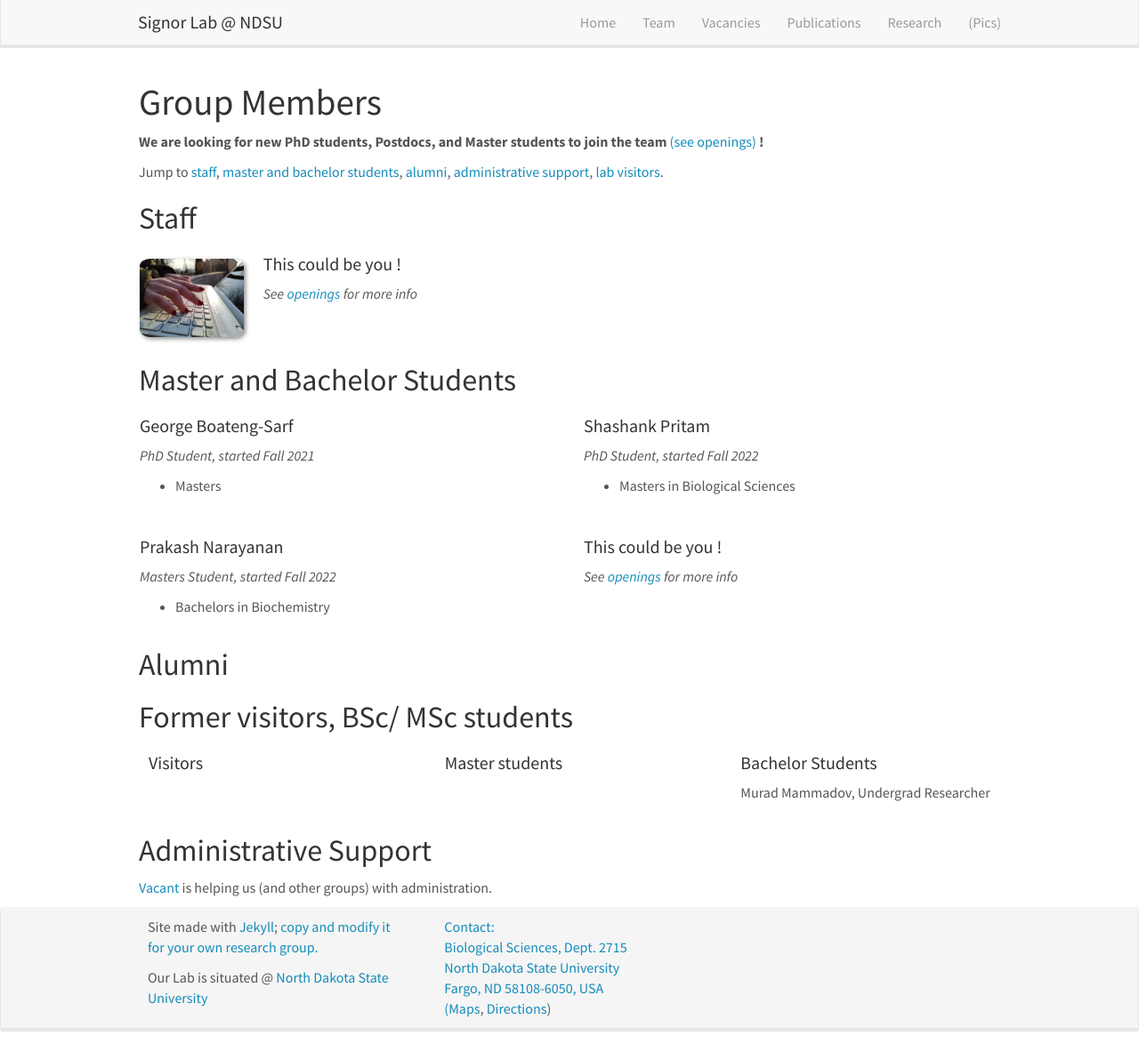
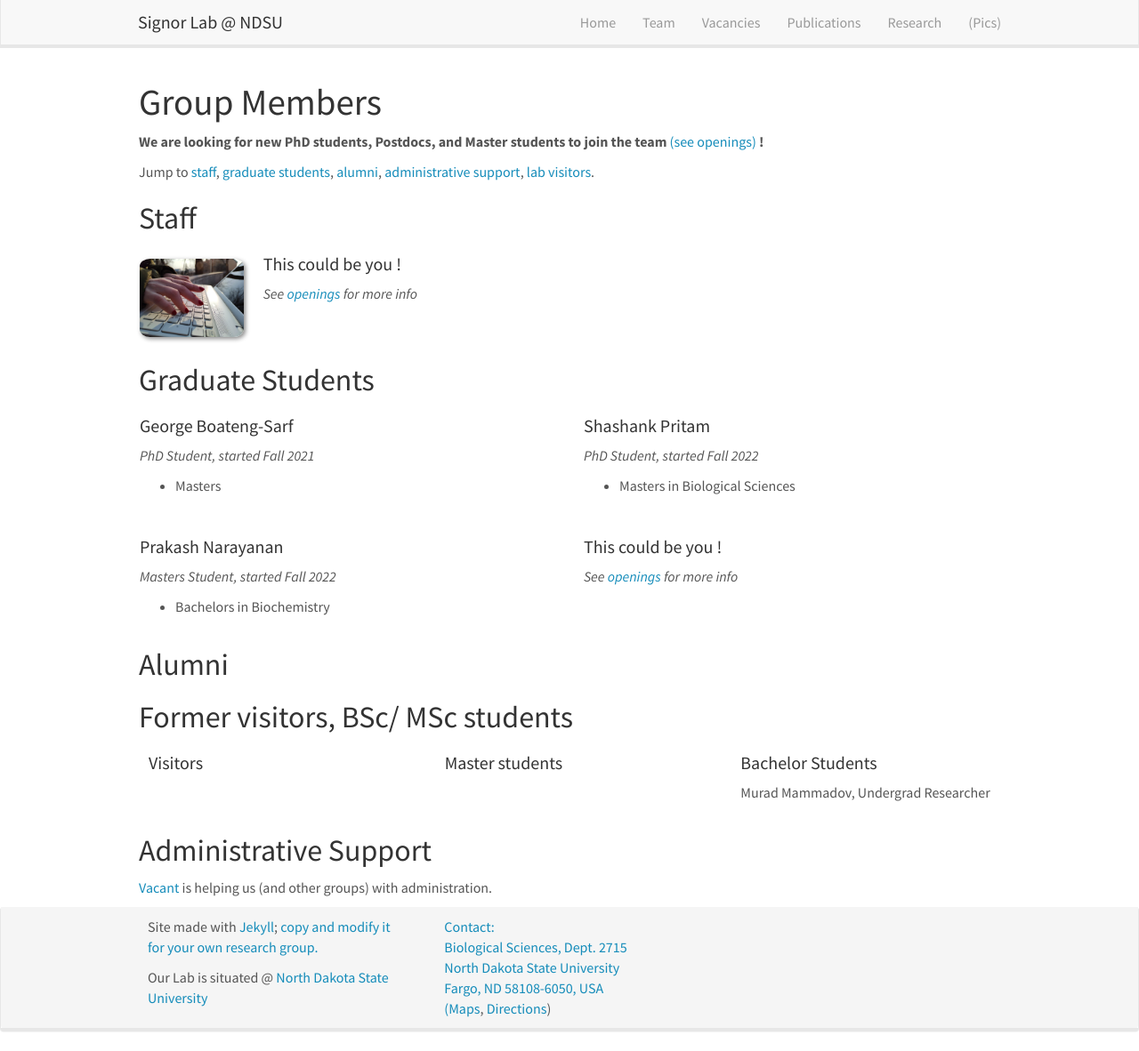
Before and after one commit to SignorLab/signorlab.github.io, a Jekyll site: the page built from _pages/team.md, in a window 1280 px wide and 1182 px high. Shown: the whole window at 89% size. Built offline with Jekyll 4.4.1, drawn with Linux system fonts in a browser that asks for light colours; nearby versions of some CDN libraries.

Commit message:
Update team.md

```diff
--- a/_pages/team.md
+++ b/_pages/team.md
@@ -11,7 +11,7 @@ permalink: /team/
  **We are  looking for new PhD students, Postdocs, and Master students to join the team** [(see openings)]({{ site.url }}{{ site.baseurl }}/vacancies) **!**
 
 
-Jump to [staff](#staff), [master and bachelor students](#master-and-bachelor-students), [alumni](#alumni), [administrative support](#administrative-support), [lab visitors](#lab-visitors).
+Jump to [staff](#staff), [graduate students](#graduate-students), [alumni](#alumni), [administrative support](#administrative-support), [lab visitors](#lab-visitors).
 
 ## Staff
 {% assign number_printed = 0 %}
@@ -78,7 +78,7 @@ Jump to [staff](#staff), [master and bachelor students](#master-and-bachelor-stu
 
 
 
-## Master and Bachelor Students
+## Graduate Students
 {% assign number_printed = 0 %}
 {% for member in site.data.students %}
 
```
